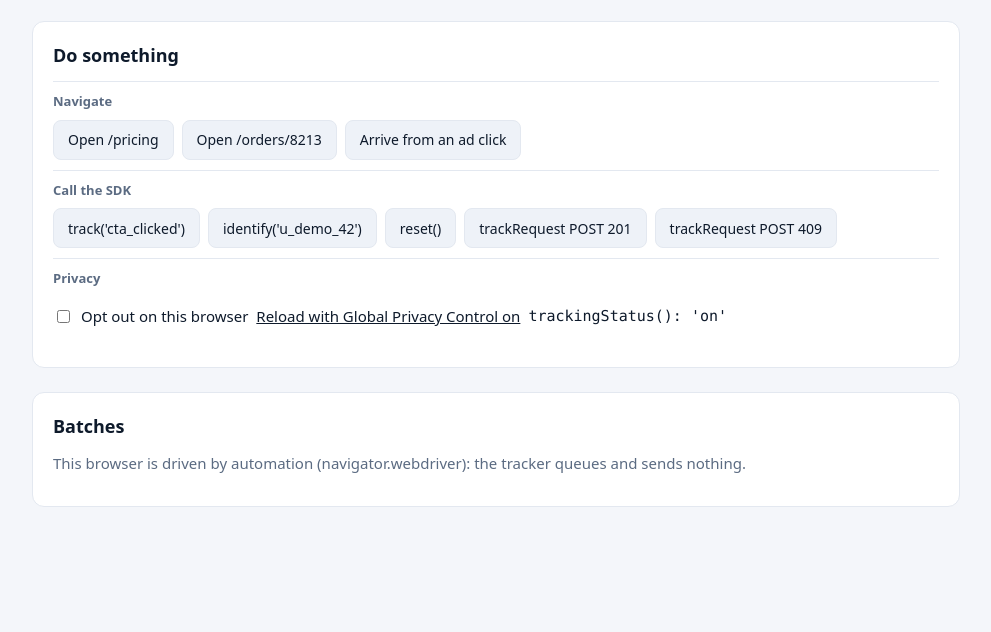
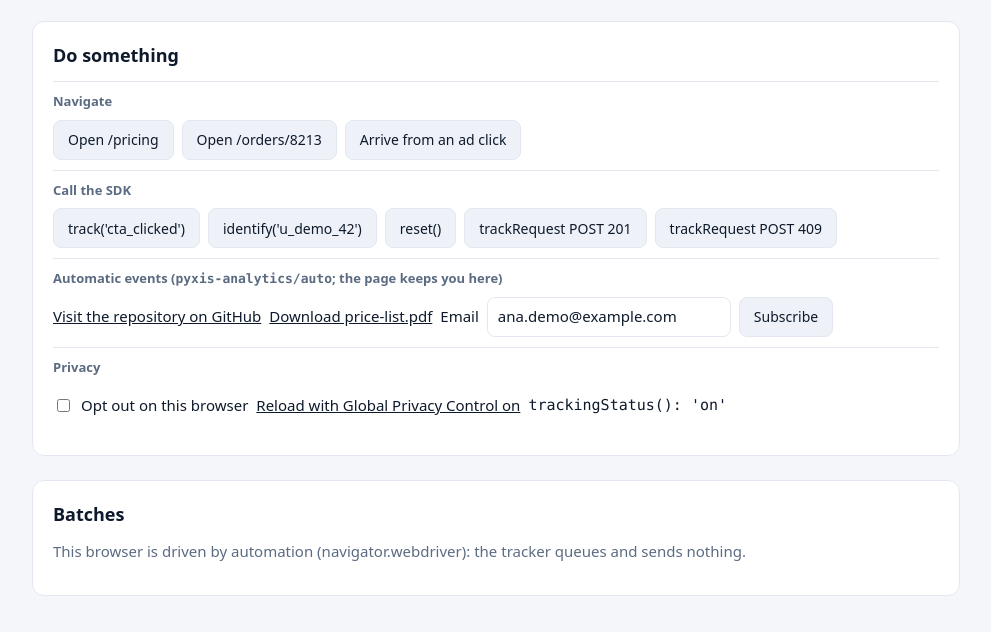
Before and after one commit to samuelcsantana/pyxis-sdk, a website with bundled scripts: page playground/index.html in a window 1280 px wide. Shown: the part 128-760 px from the top of the page, without its empty margins (144-1135 px from the left). Built offline with nearby package versions, Linux system fonts and the light colour scheme.

Commit message:
feat(playground): show the automatic events
The playground switches on every automatic event and adds an outbound link, a download with a
signed query and a newsletter form, each kept on the page. The Playwright test checks that the
batches carry the domain, the templated file path and the form id, and none of the query values
or the typed e-mail address.

```diff
--- a/playground/index.html
+++ b/playground/index.html
@@ -37,6 +37,24 @@
           <button type="button" data-action="request-ok">trackRequest POST 201</button>
           <button type="button" data-action="request-failed">trackRequest POST 409</button>
         </div>
+        <div class="group" role="group" aria-labelledby="auto-label">
+          <span id="auto-label" class="label">
+            Automatic events (<code>pyxis-analytics/auto</code>; the page keeps you here)
+          </span>
+          <a href="https://github.com/samuelcsantana/pyxis-sdk?ref=playground" data-stay>
+            Visit the repository on GitHub
+          </a>
+          <a href="/files/2026110512345/price-list.pdf?signature=Dem0Sig" data-stay>
+            Download price-list.pdf
+          </a>
+          <form id="newsletter" class="inline-form" data-stay>
+            <label>
+              Email
+              <input type="email" name="email" value="ana.demo@example.com" autocomplete="off" />
+            </label>
+            <button type="submit">Subscribe</button>
+          </form>
+        </div>
         <div class="group" role="group" aria-labelledby="privacy-label">
           <span id="privacy-label" class="label">Privacy</span>
           <label><input id="opt-out" type="checkbox" /> Opt out on this browser</label>
--- a/playground/playground.css
+++ b/playground/playground.css
@@ -85,6 +85,23 @@ section {
   border-top: 1px solid var(--line);
 }
 
+.inline-form {
+  display: flex;
+  flex-wrap: wrap;
+  align-items: center;
+  gap: 8px;
+}
+
+input[type='email'] {
+  min-height: 40px;
+  padding: 0 10px;
+  border: 1px solid var(--line);
+  border-radius: 8px;
+  background: var(--card);
+  color: var(--ink);
+  font: inherit;
+}
+
 .label {
   width: 100%;
   color: var(--muted);
--- a/playground/playground.ts
+++ b/playground/playground.ts
@@ -1,3 +1,4 @@
+import { autoEvents } from '../src/auto.js';
 import {
   type Batch,
   identify,
@@ -103,6 +104,15 @@ init({
   debug: { dryRun: true, onBatch: showBatch },
 });
 
+autoEvents({ outboundLinks: true, fileDownloads: true, formSubmits: true });
+
+for (const element of document.querySelectorAll<HTMLElement>('[data-stay]')) {
+  const stayOnThePage = (event: Event): void => {
+    event.preventDefault();
+  };
+  element.addEventListener(element instanceof HTMLFormElement ? 'submit' : 'click', stayOnThePage);
+}
+
 for (const button of document.querySelectorAll<HTMLButtonElement>('button[data-path]')) {
   button.addEventListener('click', () => {
     history.pushState({}, '', button.dataset.path);
```
Also changed, not shown: e2e/playground-page.ts (+3 -0 lines), e2e/playground.spec.ts (+7 -0 lines).
